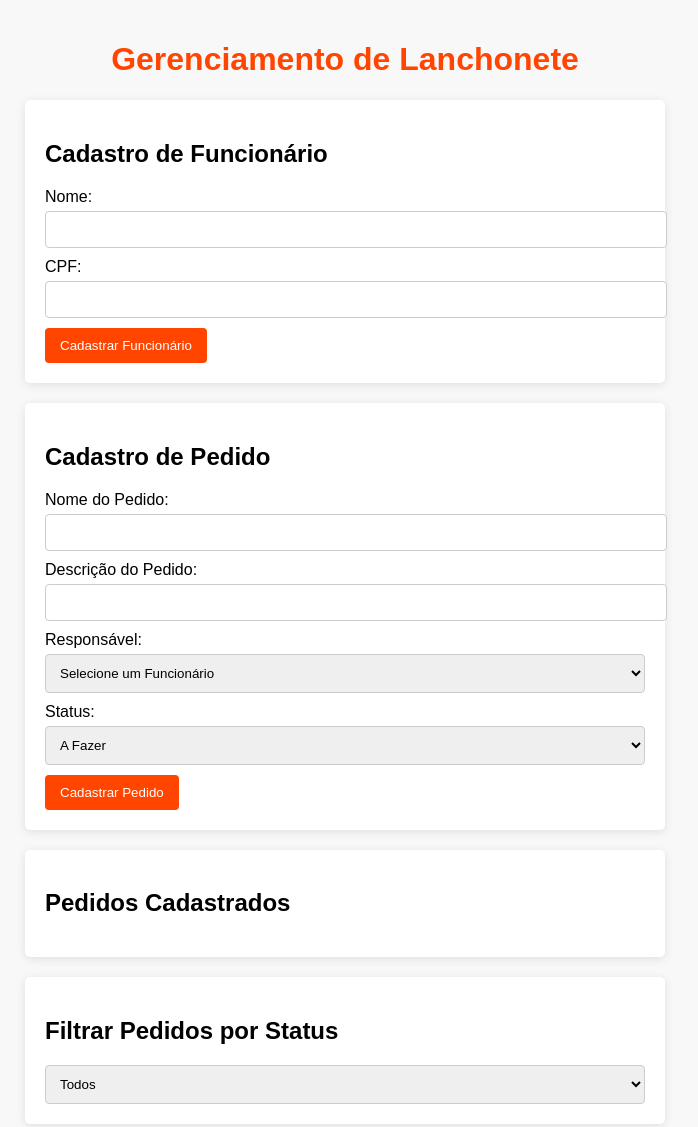
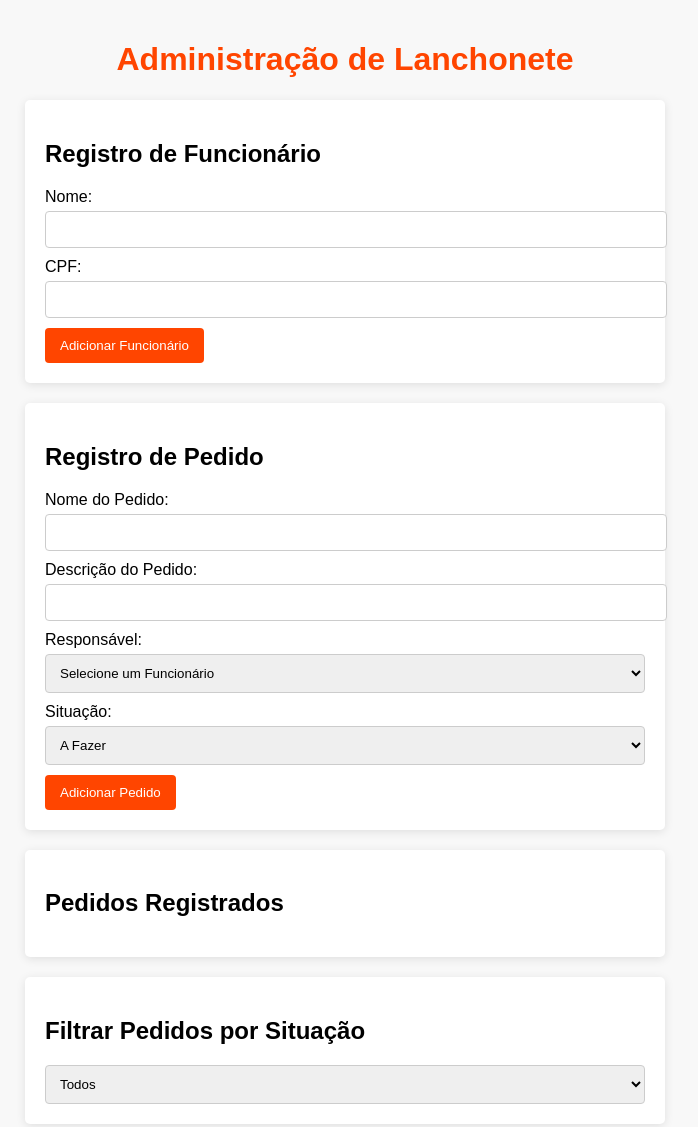
Before and after one commit to madsszk/e.c_senai, a plain HTML site: page index.html in a window 1280 px wide. Shown: the whole page, without its empty margins (295-993 px from the left). Drawn offline with Linux system fonts and the light colour scheme.

Commit message:
Update index.html

```diff
--- a/index.html
+++ b/index.html
@@ -3,14 +3,14 @@
 <head>
     <meta charset="UTF-8">
     <meta name="viewport" content="width=device-width, initial-scale=1.0">
-    <title>Sistema de Gerenciamento de Lanchonete</title>
+    <title>Sistema de Administração de Lanchonete</title>
     <link rel="stylesheet" href="style.css">
 </head>
 <body>
-    <h1>Gerenciamento de Lanchonete</h1>
+    <h1>Administração de Lanchonete</h1>
 
     <section id="cadastro-funcionario">
-        <h2>Cadastro de Funcionário</h2>
+        <h2>Registro de Funcionário</h2>
         <form id="form-funcionario">
             <label for="nome-funcionario">Nome:</label>
             <input type="text" id="nome-funcionario" required>
@@ -18,12 +18,12 @@
             <label for="cpf-funcionario">CPF:</label>
             <input type="text" id="cpf-funcionario" required>
             <br>
-            <button type="submit">Cadastrar Funcionário</button>
+            <button type="submit">Adicionar Funcionário</button>
         </form>
     </section>
 
     <section id="cadastro-pedido">
-        <h2>Cadastro de Pedido</h2>
+        <h2>Registro de Pedido</h2>
         <form id="form-pedido">
             <label for="nome-pedido">Nome do Pedido:</label>
             <input type="text" id="nome-pedido" required>
@@ -36,30 +36,30 @@
                 <option value="">Selecione um Funcionário</option>
             </select>
             <br>
-            <label for="status-pedido">Status:</label>
+            <label for="status-pedido">Situação:</label>
             <select id="status-pedido" required>
                 <option value="A Fazer">A Fazer</option>
-                <option value="Fazendo">Fazendo</option>
+                <option value="Em Andamento">Em Andamento</option>
                 <option value="Pronto para entrega">Pronto para entrega</option>
             </select>
             <br>
-            <button type="submit">Cadastrar Pedido</button>
+            <button type="submit">Adicionar Pedido</button>
         </form>
     </section>
 
     <section id="lista-de-pedidos">
-        <h2>Pedidos Cadastrados</h2>
+        <h2>Pedidos Registrados</h2>
         <ul id="lista-pedidos">
 
         </ul>
     </section>
 
     <section id="filtro-pedidos">
-        <h2>Filtrar Pedidos por Status</h2>
-        <select id="filtro-status">
+        <h2>Filtrar Pedidos por Situação</h2>
+        <select id="filtro-situacao">
             <option value="Todos">Todos</option>
             <option value="A Fazer">A Fazer</option>
-            <option value="Fazendo">Fazendo</option>
+            <option value="Em Andamento">Em Andamento</option>
             <option value="Pronto para entrega">Pronto para entrega</option>
         </select>
     </section>
```
